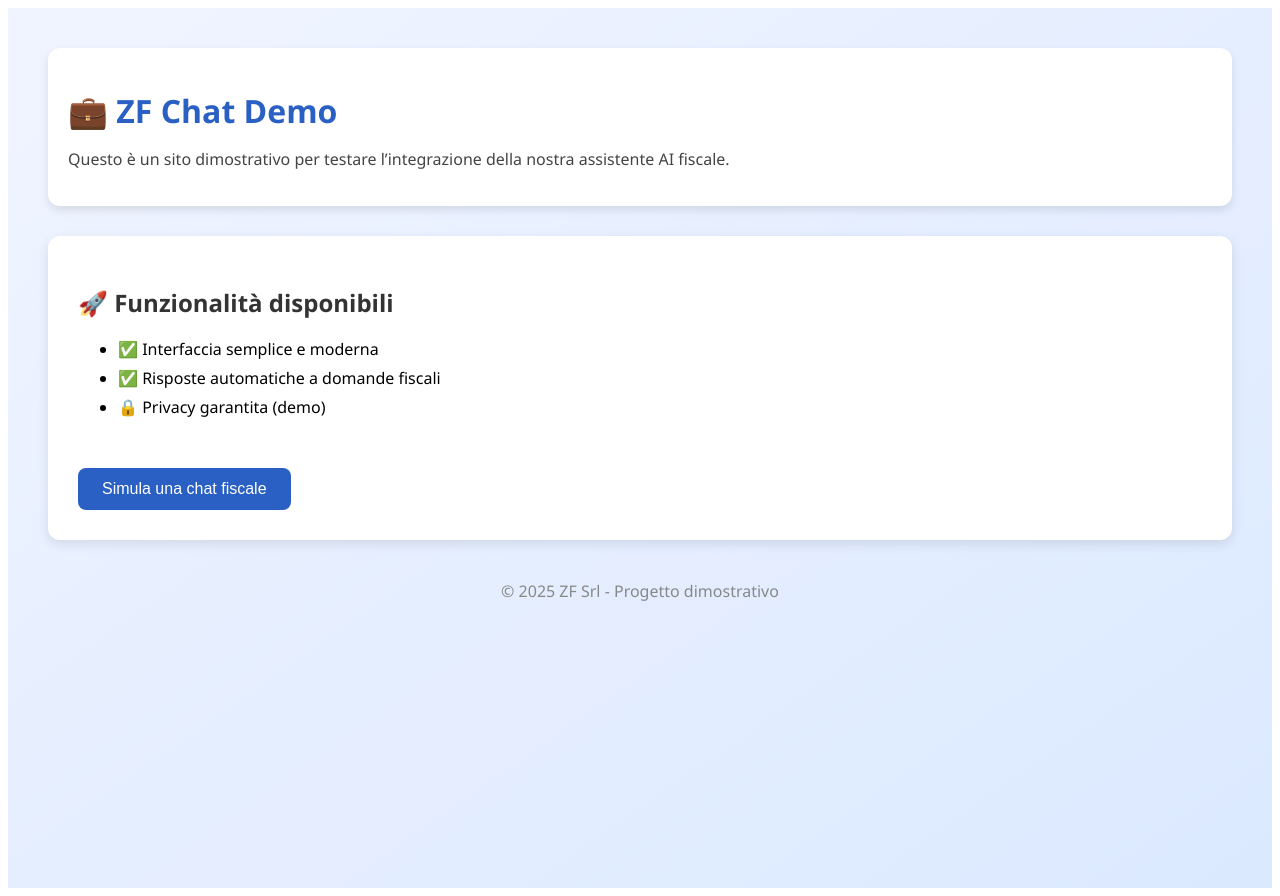
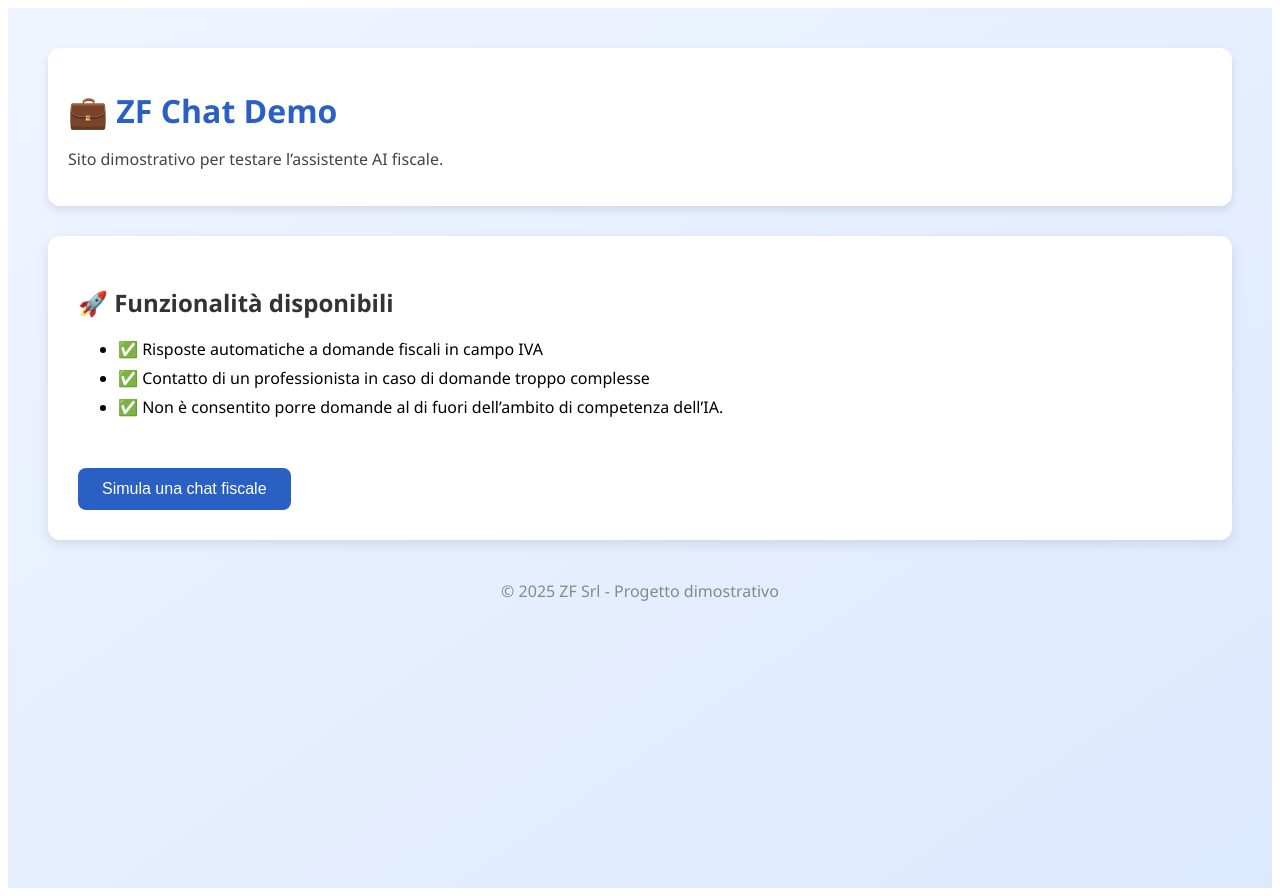
Before and after one commit to ZFDavide/zf-chat-demo, a React (Create React App) app: page / in a window 1280 px wide. Built offline with nearby package versions, Linux system fonts and the light colour scheme.

Commit message:
Update App.js

```diff
--- a/src/App.js
+++ b/src/App.js
@@ -17,7 +17,7 @@ function App() {
       }}>
         <h1 style={{ color: "#2a60c3", marginBottom: "10px" }}>💼 ZF Chat Demo</h1>
         <p style={{ color: "#444" }}>
-          Questo è un sito dimostrativo per testare l’integrazione della nostra assistente AI fiscale.
+          Sito dimostrativo per testare l’assistente AI fiscale.
         </p>
       </header>
 
@@ -29,9 +29,9 @@ function App() {
       }}>
         <h2 style={{ marginBottom: "15px", color: "#333" }}>🚀 Funzionalità disponibili</h2>
         <ul style={{ lineHeight: "1.8" }}>
-          <li>✅ Interfaccia semplice e moderna</li>
-          <li>✅ Risposte automatiche a domande fiscali</li>
-          <li>🔒 Privacy garantita (demo)</li>
+          <li>✅ Risposte automatiche a domande fiscali in campo IVA</li>
+          <li>✅ Contatto di un professionista in caso di domande troppo complesse</li>
+          <li>✅ Non è consentito porre domande al di fuori dell’ambito di competenza dell’IA.</li>
         </ul>
 
         <button style={{
```
